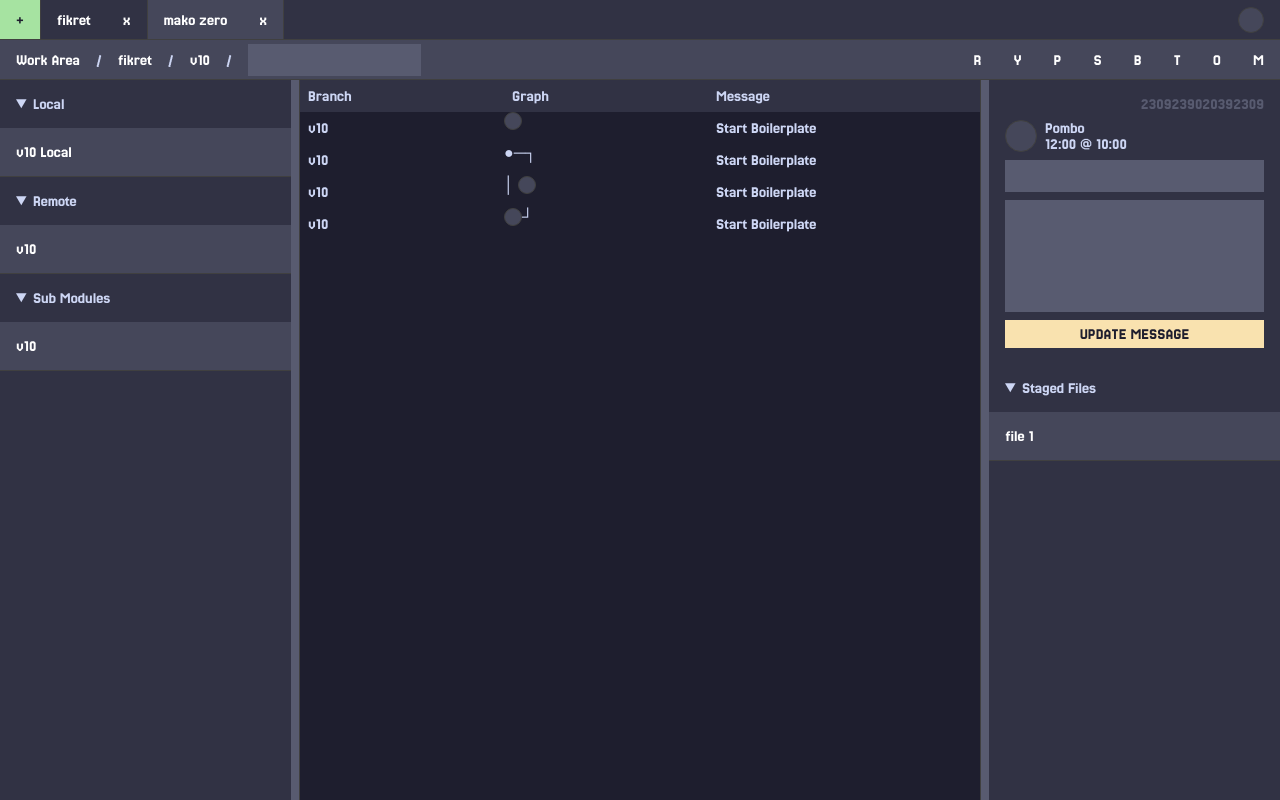
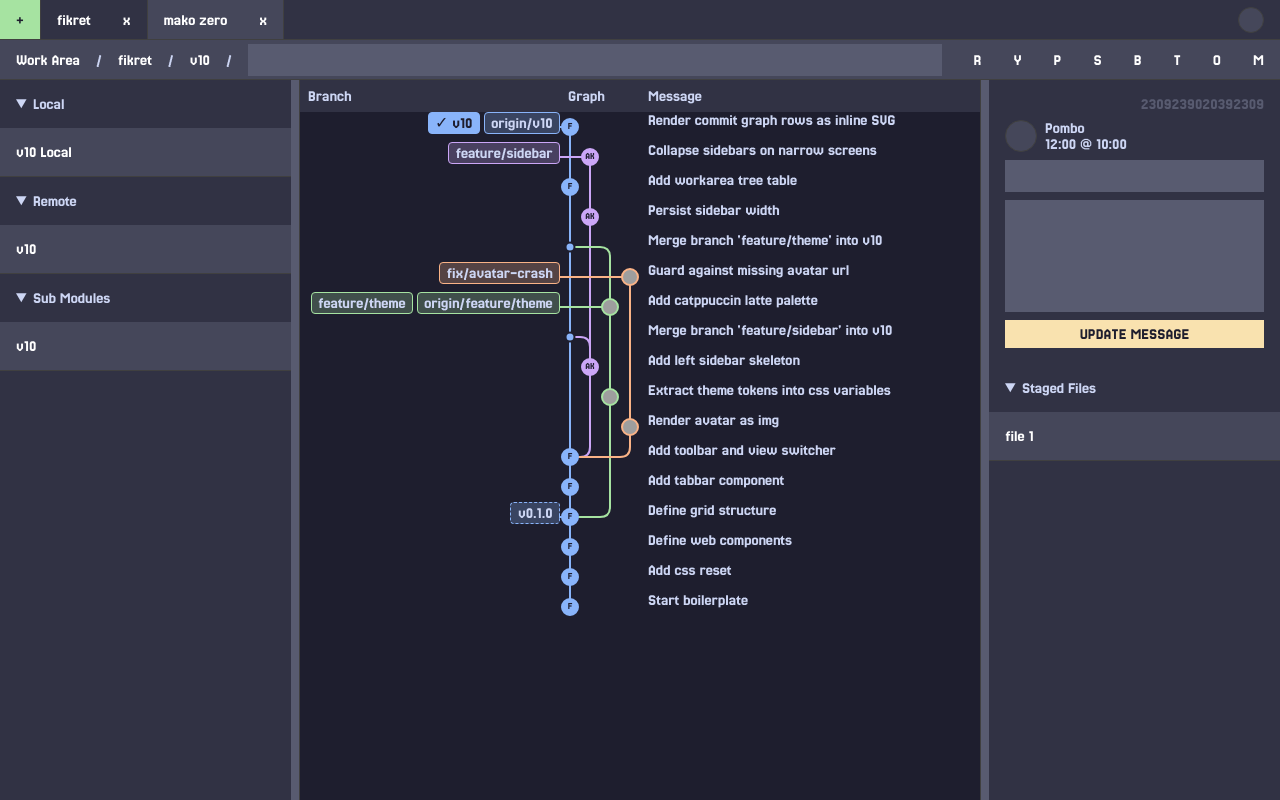
Before and after one commit to rama-oi/iqra, a plain HTML site: page index.html in a window 1280 px wide. Drawn offline with Linux system fonts and the light colour scheme; grey boxes are pictures that could not be loaded.

Commit message:
git graph mock implementation

```diff
--- a/css/style.css
+++ b/css/style.css
@@ -148,6 +148,29 @@ pb-avatar {
   height: var(--size);
   background-color: var(--surface-1);
 
+  position: relative;
+  overflow: hidden;
+  vertical-align: middle;
+  text-align: center;
+  color: var(--base);
+
+  .pb-initials {
+    position: absolute;
+    inset: 0;
+    display: grid;
+    place-items: center;
+    font-size: calc(var(--size) * 0.55);
+    line-height: 1;
+  }
+
+  img {
+    position: absolute;
+    inset: 0;
+    width: 100%;
+    height: 100%;
+    object-fit: cover;
+  }
+
   &.pb-small {
     --size: 18px;
   }
@@ -159,29 +182,126 @@ pb-avatar {
   }
 }
 
+.pb-lane-0 { --c: var(--graph-0); }
+.pb-lane-1 { --c: var(--graph-1); }
+.pb-lane-2 { --c: var(--graph-2); }
+.pb-lane-3 { --c: var(--graph-3); }
+.pb-lane-4 { --c: var(--graph-4); }
+.pb-lane-5 { --c: var(--graph-5); }
+.pb-lane-6 { --c: var(--graph-6); }
+.pb-lane-7 { --c: var(--graph-7); }
+
 pb-workarea-tree {
   .pb-row {
     display: flex;
+    width: 100%;
+    padding: 0;
+    text-align: left;
+    color: inherit;
   }
 
   .pb-table-header {
+    position: sticky;
+    top: 0;
+    z-index: 1;
     background-color: var(--surface-0);
+
+    .pb-row {
+      height: auto;
+    }
+    .pb-column-branch,
+    .pb-column-graph,
+    .pb-column-message {
+      padding: var(--space-between-inline-items);
+    }
   }
 
-  .pb-table-header .pb-column-graph,
-  .pb-column-branch,
-  .pb-column-message {
-    padding: var(--space-between-inline-items);
+  /* Body rows have a fixed height so the per-row graph svgs stack seamlessly. */
+  .pb-table-body .pb-row {
+    height: var(--row-height);
   }
 
   .pb-column-branch {
-    width: var(--column-branch-width);
+    flex: 0 0 var(--column-branch-width);
   }
   .pb-column-graph {
-    width: var(--column-graph-width);
+    flex: 0 0 var(--column-graph-width);
   }
   .pb-column-message {
-    width: var(--column-message-width);
+    flex: 1 1 0;
+    min-width: 0;
+  }
+
+  .pb-column-graph {
+    position: relative;
+  }
+
+  .pb-table-body {
+    .pb-column-branch,
+    .pb-column-message {
+      display: flex;
+      align-items: center;
+      padding-inline: var(--space-between-inline-items);
+      white-space: nowrap;
+    }
+    .pb-column-branch {
+      overflow: hidden;
+      justify-content: flex-end; /* last pill touches the graph column */
+      gap: 0.25rem;
+      padding-inline-end: 0;
+    }
+    .pb-column-graph {
+      padding: 0;
+    }
+    .pb-message-text {
+      overflow: hidden;
+      text-overflow: ellipsis;
+    }
+    .pb-error {
+      padding: var(--space-between-blocks);
+      color: var(--danger);
+    }
+  }
+
+  .pb-graph {
+    display: block; /* no inline-svg baseline gap between rows */
+    overflow: visible;
+  }
+  .pb-graph path {
+    fill: none;
+    stroke: var(--c);
+    stroke-width: 2;
+  }
+  .pb-graph .pb-node-merge {
+    fill: var(--c);
+    stroke: var(--base);
+    stroke-width: 2;
+  }
+
+  pb-avatar.pb-node {
+    position: absolute;
+    border: 2px solid var(--c);
+    background-color: var(--c);
+  }
+
+  .pb-ref {
+    flex: 0 1 auto;
+    min-width: 0;
+    overflow: hidden;
+    text-overflow: ellipsis;
+    padding: 0 0.4rem;
+    line-height: 20px;
+    border: 1px solid var(--c);
+    border-radius: 4px;
+    background-color: color-mix(in srgb, var(--c) 25%, var(--base));
+
+    &.pb-head {
+      background-color: var(--c);
+      color: var(--base);
+    }
+    &.pb-ref-tag {
+      border-style: dashed;
+    }
   }
 }
 
@@ -239,6 +359,7 @@ header {
       display: flex;
       flex-direction: row;
       align-items: center;
+      flex-grow: 1;
 
       span.arrow-path {
         &::before {
@@ -249,6 +370,7 @@ header {
 
     .search {
       margin-inline: var(--space-between-blocks);
+      flex-grow: 1;
     }
   }
 }
--- a/js/_helpers.js
+++ b/js/_helpers.js
@@ -3,3 +3,13 @@ const modulePrefix = 'pb'
 export function getPrefix(name) {
   return [modulePrefix, name].join('-')
 }
+
+export function escapeHtml(value) {
+  return String(value ?? '').replace(/[&<>"']/g, (ch) => ({
+    '&': '&amp;',
+    '<': '&lt;',
+    '>': '&gt;',
+    '"': '&quot;',
+    "'": '&#39;',
+  })[ch])
+}
--- /dev/null
+++ b/js/api/commits.js
@@ -0,0 +1,17 @@
+import { MOCK_COMMITS_RESPONSE } from "./mock-commits.js";
+
+const USE_MOCK = true;
+
+export async function fetchCommits({ repo, branch, limit = 200, cursor } = {}) {
+  if (USE_MOCK) {
+    await new Promise((resolve) => setTimeout(resolve, 150)); // fake latency
+    return structuredClone(MOCK_COMMITS_RESPONSE);
+  }
+
+  const params = new URLSearchParams({ limit });
+  if (branch) params.set("branch", branch);
+  if (cursor) params.set("cursor", cursor);
+  const res = await fetch(`/api/repos/${encodeURIComponent(repo)}/commits?${params}`);
+  if (!res.ok) throw new Error(`Failed to load commits (${res.status})`);
+  return res.json();
+}
--- /dev/null
+++ b/js/api/mock-commits.js
@@ -0,0 +1,64 @@
+function fakeHash(id) {
+  let h = 0x811c9dc5;
+  let out = "";
+  for (let round = 0; out.length < 40; round++) {
+    for (const ch of id + round) {
+      h ^= ch.charCodeAt(0);
+      h = Math.imul(h, 16777619) >>> 0;
+    }
+    out += h.toString(16).padStart(8, "0");
+  }
+  return out.slice(0, 40);
+}
+
+const AUTHORS = {
+  fikret: { name: "Fikret", email: "fikret@example.com", avatarUrl: null },
+  aisha: { name: "Aisha Karim", email: "aisha@example.com", avatarUrl: null },
+  omar: { name: "Omar Haddad", email: "omar@example.com", avatarUrl: "https://github.com/octocat.png" },
+};
+
+const branch = (name, isHead = false) => ({ name, type: "branch", isHead });
+const remote = (name) => ({ name, type: "remote", isHead: false });
+const tag = (name) => ({ name, type: "tag", isHead: false });
+
+const TABLE = [
+  ["a", ["b"], "Render commit graph rows as inline SVG", "fikret", [branch("v10", true), remote("origin/v10")]],
+  ["f1", ["f2"], "Collapse sidebars on narrow screens", "aisha", [branch("feature/sidebar")]],
+  ["b", ["c"], "Add workarea tree table", "fikret", []],
+  ["f2", ["f3"], "Persist sidebar width", "aisha", []],
+  ["c", ["d", "g1"], "Merge branch 'feature/theme' into v10", "fikret", []],
+  ["h1", ["h2"], "Guard against missing avatar url", "omar", [branch("fix/avatar-crash")]],
+  ["g1", ["g2"], "Add catppuccin latte palette", "omar", [branch("feature/theme"), remote("origin/feature/theme")]],
+  ["d", ["e", "f3"], "Merge branch 'feature/sidebar' into v10", "fikret", []],
+  ["f3", ["e"], "Add left sidebar skeleton", "aisha", []],
+  ["g2", ["i"], "Extract theme tokens into css variables", "omar", []],
+  ["h2", ["e"], "Render avatar as img", "omar", []],
+  ["e", ["e2"], "Add toolbar and view switcher", "fikret", []],
+  ["e2", ["i"], "Add tabbar component", "fikret", []],
+  ["i", ["j"], "Define grid structure", "fikret", [tag("v0.1.0")]],
+  ["j", ["j2"], "Define web components", "fikret", []],
+  ["j2", ["k"], "Add css reset", "fikret", []],
+  ["k", [], "Start boilerplate", "fikret", []],
+];
+
+const NEWEST = Date.parse("2026-11-12T18:30:00Z");
+const HOUR = 3_600_000;
+
+export const MOCK_COMMITS_RESPONSE = {
+  repository: "fikret",
+  currentBranch: "v10",
+  commits: TABLE.map(([id, parents, message, author, refs], i) => {
+    const hash = fakeHash(id);
+    return {
+      hash,
+      shortHash: hash.slice(0, 7),
+      parents: parents.map(fakeHash),
+      author: AUTHORS[author],
+      committedAt: new Date(NEWEST - i * 5 * HOUR - (i % 3) * 17 * 60_000).toISOString(),
+      message,
+      refs,
+    };
+  }),
+  // Pagination: pass this back as ?cursor= to get the next page, null = end.
+  nextCursor: null,
+};
--- a/js/components/pb-workarea-tree.js
+++ b/js/components/pb-workarea-tree.js
@@ -1,12 +1,13 @@
-import { getPrefix } from "../_helpers.js";
-// import data from "../data.js";
+import { getPrefix, escapeHtml } from "../_helpers.js";
+import { fetchCommits } from "../api/commits.js";
+import { layoutGraph } from "../graph/layout.js";
+import { renderGraphRow, avatarStyle, LANE_W } from "../graph/render-row.js";
+import data from "../data.js";
 
 customElements.define(
   getPrefix("workarea-tree"),
   class extends HTMLElement {
     #initialized = false;
-
-    #html = {};
 
     #template = `
     <section class="pb-table-header">
@@ -22,64 +23,54 @@ customElements.define(
         </div>
       </div>
     </section>
-    <section class="pb-table-body">
-
-      <div class="pb-row">
-        <div class="pb-column-branch">
-          v10
-        </div>
-        <div class="pb-column-graph">
-          <pb-avatar class="pb-small"></pb-avatar>
-        </div>
-        <div class="pb-column-message">
-          Start Boilerplate
-        </div>
-      </div>
-
-      <div class="pb-row">
-        <div class="pb-column-branch">
-          v10
-        </div>
-        <div class="pb-column-graph">
-          ●─┐
-        </div>
-        <div class="pb-column-message">
-          Start Boilerplate
-        </div>
-      </div>
-
-      <div class="pb-row">
-        <div class="pb-column-branch">
-          v10
-        </div>
-        <div class="pb-column-graph">
-          │&nbsp;<pb-avatar class="pb-small"></pb-avatar>
-        </div>
-        <div class="pb-column-message">
-          Start Boilerplate
-        </div>
-      </div>
-
-      <div class="pb-row">
-        <div class="pb-column-branch">
-          v10
-        </div>
-        <div class="pb-column-graph">
-          <pb-avatar class="pb-small"></pb-avatar>┘
-        </div>
-        <div class="pb-column-message">
-          Start Boilerplate
-        </div>
-      </div>
-
-    </section>
+    <section class="pb-table-body"></section>
     `;
 
     connectedCallback() {
-      if (!this.#initialized) {
-        this.#initialized = true;
-        this.innerHTML = this.#template;
+      if (this.#initialized) return;
+      this.#initialized = true;
+      this.innerHTML = this.#template;
+      this.#load();
+    }
+
+    async #load() {
+      const body = this.querySelector(".pb-table-body");
+      try {
+        const { commits } = await fetchCommits({ repo: data.repository, branch: data.branch });
+        const { rows, laneCount } = layoutGraph(commits);
+
+        // The graph column is as wide as the widest row needs.
+        this.style.setProperty("--column-graph-width", `${laneCount * LANE_W}px`);
+        body.innerHTML = rows.map((row) => this.#renderRow(row, laneCount)).join("");
+      } catch (err) {
+        console.error(err);
+        body.innerHTML = `<p class="pb-error">Could not load commits.</p>`;
       }
+    }
+
+    #renderRow(row, laneCount) {
+      const { commit, color } = row;
+      const refs = commit.refs
+        .map(
+          (ref) => `<span class="pb-ref pb-lane-${color} pb-ref-${ref.type}${ref.isHead ? " pb-head" : ""}" title="${escapeHtml(ref.name)}">${
+            ref.isHead ? "✓ " : ""
+          }${escapeHtml(ref.name)}</span>`,
+        )
+        .join("");
+
+      return `
+      <button type="button" class="pb-row" data-hash="${escapeHtml(commit.hash)}">
+        <div class="pb-column-branch">${refs}</div>
+        <div class="pb-column-graph">
+          ${renderGraphRow(row, laneCount)}
+          ${
+            row.isMerge
+              ? ""
+              : `<pb-avatar class="pb-small pb-node pb-lane-${color}" style="${avatarStyle(row.lane)}" name="${escapeHtml(commit.author.name)}" src="${escapeHtml(commit.author.avatarUrl ?? "")}"></pb-avatar>`
+          }
+        </div>
+        <div class="pb-column-message"><span class="pb-message-text">${escapeHtml(commit.message)}</span></div>
+      </button>`;
     }
   },
 );
--- a/js/components/pb_avatar.js
+++ b/js/components/pb_avatar.js
@@ -1,22 +1,39 @@
-import { getPrefix } from "../_helpers.js";
+import { getPrefix, escapeHtml } from "../_helpers.js";
+
+export function getInitials(name) {
+  const words = String(name ?? "").trim().split(/\s+/).filter(Boolean);
+  if (!words.length) return "";
+  const first = words[0][0];
+  const last = words.length > 1 ? words[words.length - 1][0] : "";
+  return (first + last).toUpperCase();
+}
 
 customElements.define(
   getPrefix("avatar"),
   class extends HTMLElement {
-    #initialized = false;
-
-    #html = {
-    };
-
-    #template = `
-      <img class="avatar" />
-    `;
+    static observedAttributes = ["name", "src"];
 
     connectedCallback() {
-      if (!this.#initialized) {
-        this.#initialized = true;
-        this.innerHTML = this.#template;
-      }
+      this.#render();
+    }
+
+    attributeChangedCallback() {
+      if (this.isConnected) this.#render();
+    }
+
+    #render() {
+      const name = this.getAttribute("name");
+      const src = this.getAttribute("src");
+      const initials = getInitials(name);
+
+      if (name) this.title = name;
+
+      this.innerHTML = `
+        ${initials ? `<span class="pb-initials">${escapeHtml(initials)}</span>` : ""}
+        ${src ? `<img class="avatar" alt="" src="${escapeHtml(src)}" />` : ""}
+      `;
+
+      this.querySelector("img")?.addEventListener("error", (e) => e.target.remove());
     }
   },
 );
--- a/js/components/pb_toolbar.js
+++ b/js/components/pb_toolbar.js
@@ -11,7 +11,6 @@ customElements.define(
 
     #template = `
       <pb-view-switcher></pb-view-switcher>
-      <span class="pb-flex-separator"></span>
       <button type="button" class="restore">R</button>
       <button type="button" class="redo">Y</button>
       <button type="button" class="pull">P</button>
--- /dev/null
+++ b/js/graph/layout.js
@@ -0,0 +1,76 @@
+export const PALETTE_SIZE = 8;
+
+export function layoutGraph(commits) {
+  const lanes = []; // hash | null
+  const colors = []; // palette index per lane (undefined when free)
+  let cycle = 0;
+  let laneCount = 1;
+
+  const pickColor = () => {
+    const used = new Set(colors.filter((c) => c !== undefined));
+    for (let i = 0; i < PALETTE_SIZE; i++) if (!used.has(i)) return i;
+    return cycle++ % PALETTE_SIZE;
+  };
+
+  const rows = commits.map((commit) => {
+    const incoming = [];
+    lanes.forEach((hash, i) => hash === commit.hash && incoming.push(i));
+
+    let lane;
+    if (incoming.length) {
+      lane = incoming[0];
+    } else {
+      lane = lanes.indexOf(null);
+      if (lane === -1) lane = lanes.length;
+      lanes[lane] = null;
+      colors[lane] = pickColor();
+    }
+    const nodeColor = colors[lane];
+
+    const through = [];
+    lanes.forEach((hash, i) => {
+      if (hash !== null && !incoming.includes(i)) through.push({ lane: i, color: colors[i] });
+    });
+    const ins = incoming.map((i) => ({ lane: i, color: colors[i] }));
+
+    for (const i of incoming) lanes[i] = null;
+
+    const outs = [];
+    const reserved = new Set([...incoming, lane]);
+    commit.parents.forEach((parent, k) => {
+      if (k === 0) {
+        lanes[lane] = parent;
+        colors[lane] = nodeColor;
+        outs.push({ lane, color: nodeColor });
+        return;
+      }
+      let target = lanes.indexOf(parent);
+      if (target === -1) {
+        target = lanes.findIndex((h, i) => h === null && !reserved.has(i));
+        if (target === -1) target = lanes.length;
+        lanes[target] = parent;
+        colors[target] = pickColor();
+      }
+      outs.push({ lane: target, color: colors[target] });
+    });
+
+    for (const i of incoming) if (lanes[i] === null) colors[i] = undefined;
+    if (!commit.parents.length) colors[lane] = undefined;
+
+    const touched = [lane, ...through, ...ins, ...outs].map((x) => (typeof x === "number" ? x : x.lane));
+    laneCount = Math.max(laneCount, ...touched.map((n) => n + 1));
+
+    return {
+      commit,
+      lane,
+      color: nodeColor,
+      isMerge: commit.parents.length > 1,
+      hasRefs: commit.refs.length > 0,
+      through,
+      ins,
+      outs,
+    };
+  });
+
+  return { rows, laneCount };
+}
--- /dev/null
+++ b/js/graph/render-row.js
@@ -0,0 +1,46 @@
+export const LANE_W = 20;
+export const ROW_H = 30;
+const MID = ROW_H / 2;
+const CORNER = 10; // radius of the rounded elbows
+const NODE_R = 9; // avatar commit (matches .pb-small = 18px in style.css)
+const DOT_R = 4.5; // merge commit
+const BLEED = 1; // lines overshoot the row by 1px so neighbouring SVGs never leave a hairline seam
+
+const x = (lane) => lane * LANE_W + LANE_W / 2;
+
+function pathIn(from, to) {
+  if (from === to) return `M${x(from)} ${-BLEED}V${MID}`;
+  const s = Math.sign(x(to) - x(from));
+  return `M${x(from)} ${-BLEED}V${MID - CORNER}Q${x(from)} ${MID} ${x(from) + s * CORNER} ${MID}H${x(to)}`;
+}
+
+function pathOut(from, to) {
+  if (from === to) return `M${x(from)} ${MID}V${ROW_H + BLEED}`;
+  const s = Math.sign(x(to) - x(from));
+  return `M${x(from)} ${MID}H${x(to) - s * CORNER}Q${x(to)} ${MID} ${x(to)} ${MID + CORNER}V${ROW_H + BLEED}`;
+}
+
+const laneGroup = (color, d) => `<g class="pb-lane-${color}"><path d="${d}"/></g>`;
+
+export function renderGraphRow(row, laneCount) {
+  const { lane, color, isMerge, hasRefs } = row;
+  const width = laneCount * LANE_W;
+  const cx = x(lane);
+  const parts = [];
+
+  for (const l of row.through) parts.push(laneGroup(l.color, `M${x(l.lane)} ${-BLEED}V${ROW_H + BLEED}`));
+  for (const l of row.ins) parts.push(laneGroup(l.color, pathIn(l.lane, lane)));
+  for (const l of row.outs) parts.push(laneGroup(l.color, pathOut(lane, l.lane)));
+
+  if (hasRefs) parts.push(laneGroup(color, `M${-BLEED} ${MID}H${cx}`));
+
+  if (isMerge) {
+    parts.push(`<g class="pb-lane-${color}"><circle class="pb-node-merge" cx="${cx}" cy="${MID}" r="${DOT_R}"/></g>`);
+  }
+
+  return `<svg class="pb-graph" width="${width}" height="${ROW_H}" viewBox="0 0 ${width} ${ROW_H}" aria-hidden="true">${parts.join("")}</svg>`;
+}
+
+export function avatarStyle(lane) {
+  return `left:${x(lane) - NODE_R}px;top:${MID - NODE_R}px`;
+}
```
Also changed, not shown: css/init.css (+12 -3 lines).
